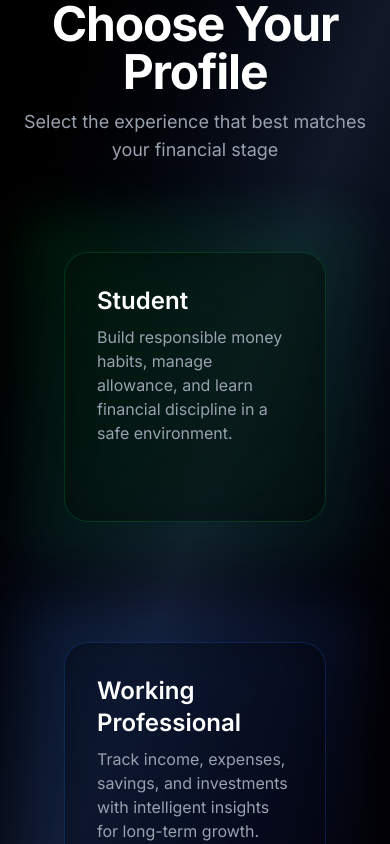
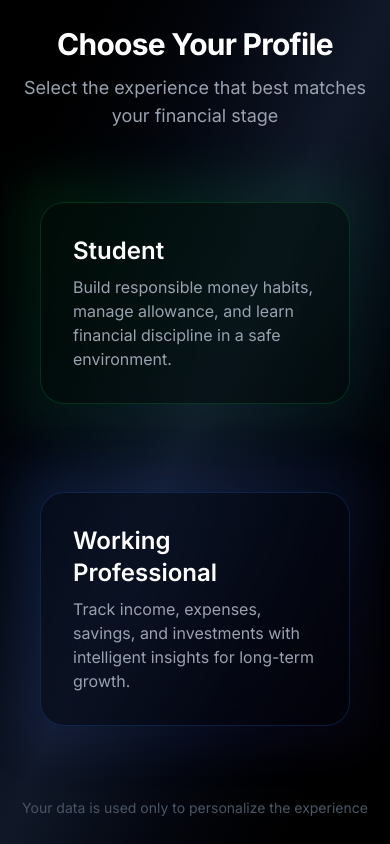
Before and after one commit to Rohan20648/money-gurus, a Next.js app: page /select-user in a window 390 px wide. Shown: the top 844 px of the page. Built offline with nearby package versions, Linux system fonts and the light colour scheme.

Commit message:
Update page.tsx

```diff
--- a/app/select-user/page.tsx
+++ b/app/select-user/page.tsx
@@ -8,13 +8,12 @@ const inter = Inter({ subsets: ["latin"] });
 export default function SelectUser() {
   return (
     <main
-      className={`${inter.className} min-h-screen bg-gradient-to-br from-black via-gray-900 to-black text-white flex items-center justify-center px-6`}
+      className={`${inter.className} min-h-screen bg-gradient-to-br from-black via-gray-900 to-black text-white flex items-center justify-center px-4 md:px-6`}
     >
       <div className="max-w-4xl w-full space-y-12 animate-fade-in">
 
-        {/* Header */}
         <header className="text-center space-y-3">
-          <h2 className="text-5xl font-bold tracking-tight">
+          <h2 className="text-3xl md:text-5xl font-bold tracking-tight">
             Choose Your Profile
           </h2>
 
@@ -23,47 +22,32 @@ export default function SelectUser() {
           </p>
         </header>
 
-        {/* Options */}
         <section className="grid md:grid-cols-2 gap-10">
 
-          {/* Student Option */}
           <Link href="/login?type=student">
-            <div className="group cursor-pointer relative rounded-3xl p-10 transition hover:scale-[1.02]">
+            <div className="group cursor-pointer relative rounded-3xl p-6 md:p-10 transition hover:scale-[1.02]">
               <div className="absolute inset-0 bg-gradient-to-br from-green-500/20 to-emerald-600/10 rounded-3xl blur-xl opacity-60 group-hover:opacity-100 transition"></div>
 
               <div className="relative border border-green-500/20 bg-black/40 backdrop-blur-xl rounded-3xl p-8 h-full">
-                <h3 className="text-2xl font-semibold mb-2">
-                  Student
-                </h3>
+                <h3 className="text-2xl font-semibold mb-2">Student</h3>
 
                 <p className="text-gray-400">
                   Build responsible money habits, manage allowance, and learn financial discipline in a safe environment.
                 </p>
-
-                <div className="mt-6 text-sm text-green-400 opacity-0 group-hover:opacity-100 transition">
-                  Continue as Student →
-                </div>
               </div>
             </div>
           </Link>
 
-          {/* Professional Option */}
           <Link href="/login?type=adult">
-            <div className="group cursor-pointer relative rounded-3xl p-10 transition hover:scale-[1.02]">
+            <div className="group cursor-pointer relative rounded-3xl p-6 md:p-10 transition hover:scale-[1.02]">
               <div className="absolute inset-0 bg-gradient-to-br from-blue-500/20 to-indigo-600/10 rounded-3xl blur-xl opacity-60 group-hover:opacity-100 transition"></div>
 
               <div className="relative border border-blue-500/20 bg-black/40 backdrop-blur-xl rounded-3xl p-8 h-full">
-                <h3 className="text-2xl font-semibold mb-2">
-                  Working Professional
-                </h3>
+                <h3 className="text-2xl font-semibold mb-2">Working Professional</h3>
 
                 <p className="text-gray-400">
                   Track income, expenses, savings, and investments with intelligent insights for long-term growth.
                 </p>
-
-                <div className="mt-6 text-sm text-blue-400 opacity-0 group-hover:opacity-100 transition">
-                  Continue as Professional →
-                </div>
               </div>
             </div>
           </Link>
@@ -75,23 +59,6 @@ export default function SelectUser() {
         </footer>
 
       </div>
-
-      <style jsx>{`
-        .animate-fade-in {
-          animation: fadeIn 0.8s ease-out forwards;
-        }
-
-        @keyframes fadeIn {
-          from {
-            opacity: 0;
-            transform: translateY(20px);
-          }
-          to {
-            opacity: 1;
-            transform: translateY(0);
-          }
-        }
-      `}</style>
     </main>
   );
 }
```
